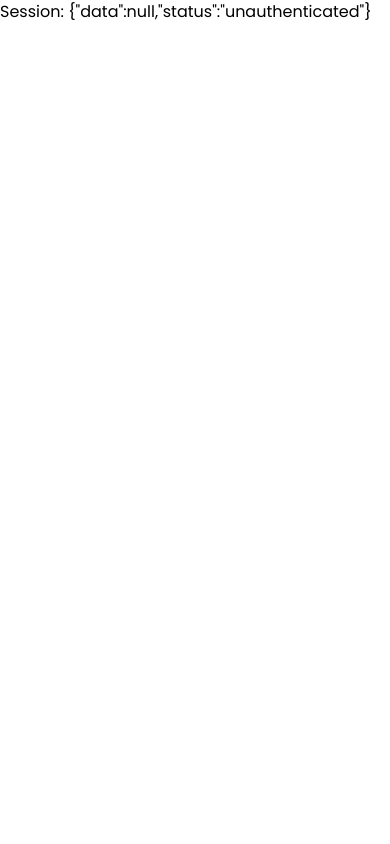
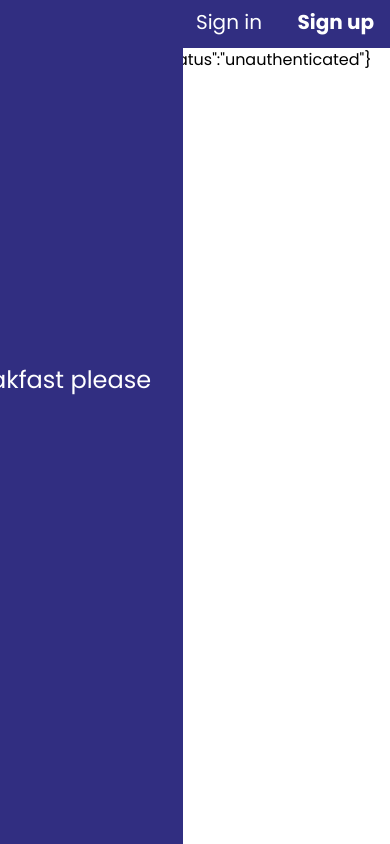
Before and after one commit to csesoc/trainee-3-23t2, a Next.js app in the folder frontend/: page / in a window 390 px wide. Built offline with nearby package versions, Linux system fonts and the light colour scheme; no server answers.

Commit message:
sidebar unresponsive

```diff
--- a/frontend/package.json
+++ b/frontend/package.json
@@ -22,6 +22,7 @@
     "postcss": "8.4.28",
     "react": "18.2.0",
     "react-dom": "18.2.0",
+    "react-router-dom": "^6.15.0",
     "tailwindcss": "3.3.3",
     "typescript": "5.1.6",
     "uuid": "^9.0.0"
--- a/frontend/src/app/layout.tsx
+++ b/frontend/src/app/layout.tsx
@@ -4,6 +4,7 @@ import type { Metadata } from "next";
 import { getServerSession } from "next-auth";
 import { Poppins } from "next/font/google";
 import Provider from "@/lib/session-context";
+import Sidebar from "@/components/Sidebar";
 
 const poppins = Poppins({ subsets: ["latin"], weight: ["400", "600", "700"] });
 
@@ -21,9 +22,12 @@ export default async function RootLayout({
 
   return (
     <html lang="en">
-      <body className={poppins.className}>
-        <Provider session={session}>{children}</Provider>
-      </body>
+      <Provider session={session}>
+        <body className={poppins.className}>
+          <Sidebar />
+          <div>{children}</div>
+        </body>
+      </Provider>
     </html>
   );
 }
--- /dev/null
+++ b/frontend/src/components/Sidebar.tsx
@@ -0,0 +1,96 @@
+"use client";
+
+import React, { useState } from 'react'
+import { Bars3Icon } from "@heroicons/react/24/solid"
+import { SidebarData } from './SidebarData';
+import { Link } from 'react-router-dom';
+// export default function Sidebar() {
+//     return <p>Sidebar :D</p>;
+// }
+
+
+// export default function Sidebar() {
+//     return (
+//         <div className="container">
+//             <div className="flex flex-row h-4 space-x-3">
+//                 <HomeIcon className="text-ll-dark-pink"/>
+//                 <HomeIcon className="text-ll-dark-pink"/>
+//                 <HomeIcon className="text-ll-dark-pink"/>
+//                 {/* <div className="border-t border-gray-300 my-4"></div> */}
+//                 <hr className="w-11/12 h-0.5 border-0 rounded md:my-1.5 dark:bg-ll-dark-pink"/>
+//             </div>
+//             <p>
+//                 bruhasdasda
+//             </p>
+//         </div>
+//     );
+// }
+
+const Sidebar: React.FC = () => {
+    const [isClosed, setClose] = useState(false);
+    const toggleBar = () => setClose((prev: boolean) => !prev);
+    return (
+        <div className = "sidebarContainer">
+
+            <div className="flex h-12 bg-indigo-900">
+
+                <div
+                    onClick={toggleBar}
+                    className="flex flex-row text-2xl ml-8 text-white items-center cursor-pointer"
+                >
+                    <Bars3Icon className="w-8 h-8 text-ll-dark-pink "/>
+                    {/* . bruh */}
+                </div>
+
+                <div
+                    className = "absolute right-28 items-center px-4 py-2 text-xl no-underline text-white transition-all duration-300 hover:bg-white hover:text-blue-800 hover:rounded-md cursor-pointer"
+                >
+                    <span style={{marginLeft: '8px', marginRight: '0px'}}>{"Sign in"}</span>
+                </div>
+
+                <div
+                    className = "absolute right-0 items-center px-4 py-2 text-xl font-bold no-underline text-white transition-all duration-300 hover:bg-white hover:text-blue-800 hover:rounded-md cursor-pointer"
+                >
+                    <span style={{marginLeft: '8px', marginRight: '0px'}}>{"Sign up"}</span>
+                </div>
+
+
+            </div>
+
+            <div
+                className={`"w-64 h-screen bg-indigo-900 fixed inset top-0 transform transition-transform ${
+                    isClosed ? 'left-0 transition-all duration-600' : '-left-full transition-all duration-600'}`}>
+                <div
+                    onClick={toggleBar}
+                    className="flex text-2xl mt-3 mr-4 ml-8 text-white cursor-pointer"
+                >
+                    <Bars3Icon className="w-8 h-8 text-ll-dark-pink "/>
+                </div>
+
+                {SidebarData.map((item, index) => {
+                    return (
+                        <div className = "flex items-center w-full h-24" key={index}>
+                            <div
+                                className = "flex items-center px-8 py-2 text-2xl no-underline text-white transition-all duration-300 hover:bg-white hover:text-blue-800 hover:rounded-md hover:mx-8 cursor-pointer"
+                                // to={item.path}
+                            >
+                                {item.icon}
+                                <span style={{marginLeft: '16px'}}>{item.title}</span>
+                            </div>
+                        </div>
+                    )
+                })}
+
+                <div
+                    className="absolute bottom-10 items-center px-8 py-2 text-2xl no-underline text-white transition-all duration-300 hover:bg-white hover:text-blue-800 hover:rounded-md hover:mx-8 cursor-pointer"
+                >
+                    <span style={{marginLeft: '16px'}}>{'Sign out'}</span>
+                </div>
+
+
+            </div>
+        </div>
+    );
+};
+
+export default Sidebar;
--- /dev/null
+++ b/frontend/src/components/SidebarData.tsx
@@ -0,0 +1,35 @@
+import React from 'react'
+import { HomeIcon } from "@heroicons/react/24/solid"
+import { Cog6ToothIcon } from "@heroicons/react/24/solid"
+import { UserCircleIcon } from "@heroicons/react/24/solid"
+import { CurrencyDollarIcon } from "@heroicons/react/24/solid"
+import { BookmarkIcon } from "@heroicons/react/24/solid"
+
+
+export const SidebarData = [
+    {
+        title: 'Home',
+        path: '/',
+        icon: <HomeIcon className="w-6 h-6 text-ll-dark-pink "/>
+    },
+    {
+        title: 'Profile',
+        path: '/profile',
+        icon: <UserCircleIcon className="w-6 h-6 text-ll-dark-pink "/>
+    },
+    {
+        title: 'Saved',
+        path: '/saved',
+        icon: <BookmarkIcon className="w-6 h-6 text-ll-dark-pink "/>
+    },
+    {
+        title: 'Pay for my daughter\'s breakfast please',
+        path: '/pay',
+        icon: <CurrencyDollarIcon className="w-6 h-6 text-ll-dark-pink "/>
+    },
+    {
+        title: 'Settings',
+        path: '/settings',
+        icon: <Cog6ToothIcon className="w-6 h-6 text-ll-dark-pink "/>
+    },
+]
```
Also changed, not shown: 1 other file (tests, documents, lock files or other folders).
